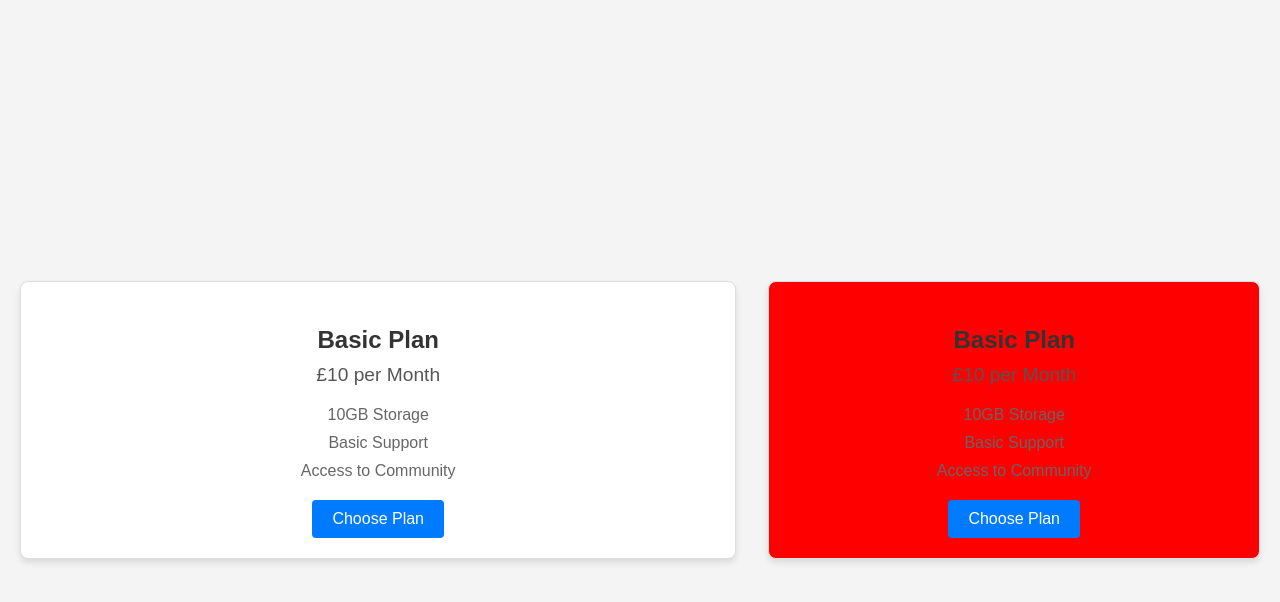
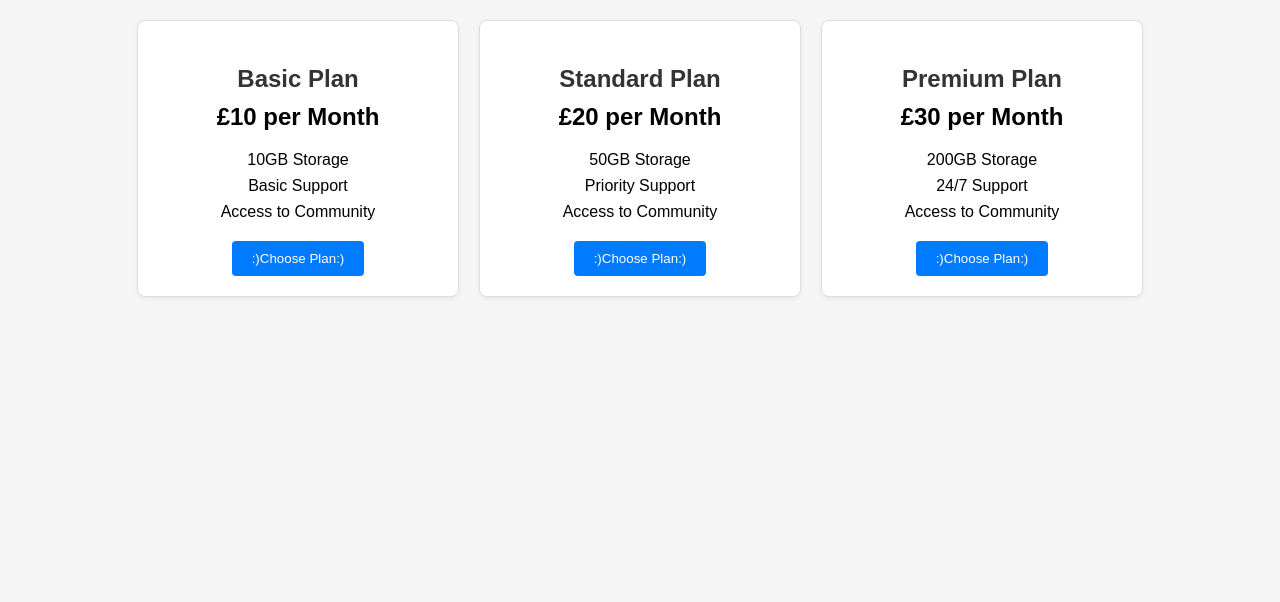
Before and after one commit to MelissaJones98/HTML-CSS-JavaScript-Course, a plain HTML site: page pages/pricing.html in a window 1280 px wide. Drawn offline with Linux system fonts and the light colour scheme.

Commit message:
Module 3.9: Pseudo-elements and Pseudo-classes

```diff
--- a/pages/pricing.html
+++ b/pages/pricing.html
@@ -7,8 +7,8 @@
     <link rel="stylesheet" href="/styles/pricing.css" />
   </head>
   <body>
-    <div class="pricing-cards">
-      <div class="card" id="secondary">
+    <div class="pricing-container">
+      <div class="card">
         <h3>Basic Plan</h3>
         <p class="price">£10 per Month</p>
         <ul>
@@ -19,7 +19,7 @@
         <button>Choose Plan</button>
       </div>
 
-      <!-- <div class="card">
+      <div class="card">
         <h3>Standard Plan</h3>
         <p class="price">£20 per Month</p>
         <ul>
@@ -28,9 +28,9 @@
           <li>Access to Community</li>
         </ul>
         <button>Choose Plan</button>
-      </div> -->
+      </div>
 
-      <!-- <div class="card">
+      <div class="card">
         <h3>Premium Plan</h3>
         <p class="price">£30 per Month</p>
         <ul>
@@ -39,39 +39,6 @@
           <li>Access to Community</li>
         </ul>
         <button>Choose Plan</button>
-      </div> -->
-
-      <div class="card" id="important">
-        <h3>Basic Plan</h3>
-        <p class="price">£10 per Month</p>
-        <ul>
-          <li>10GB Storage</li>
-          <li>Basic Support</li>
-          <li>Access to Community</li>
-        </ul>
-        <button>Choose Plan</button>
-      </div>
-
-      <!-- <div class="card">
-        <h3>Standard Plan</h3>
-        <p class="price">£20 per Month</p>
-        <ul>
-          <li>50GB Storage</li>
-          <li>Priority Support</li>
-          <li>Access to Community</li>
-        </ul>
-        <button>Choose Plan</button>
-      </div> -->
-
-      <!-- <div class="card">
-        <h3>Premium Plan</h3>
-        <p class="price">£30 per Month</p>
-        <ul>
-          <li>200GB Storage</li>
-          <li>24/7 Support</li>
-          <li>Access to Community</li>
-        </ul>
-        <button>Choose Plan</button> -->
       </div>
     </div>
   </body>
--- a/styles/pricing.css
+++ b/styles/pricing.css
@@ -1,23 +1,25 @@
 body {
-  font-family: arial, sans-serif;
+  font-family: sans-serif;
   margin: 0;
-  padding: 0;
-  background-color: #f4f4f4;
+  padding: 20px;
+  background-color: #f5f5f5;
 }
 
-.pricing-cards {
-  padding: 20px;
+.pricing-container {
+  display: flex;
+  flex-wrap: wrap;
+  gap: 20px;
+  justify-content: center;
 }
 
 .card {
-  background-color: #fff;
+  background-color: white;
   border: 1px solid #ddd;
   border-radius: 8px;
-  box-shadow: 0 4px 6px rgba(0, 0, 0, 0.1);
-  margin: 20px 0;
+  width: 280px;
   padding: 20px;
   text-align: center;
-  height: fit-content;
+  box-shadow: 0 2px 5px rgba(0, 0, 0, 0.05);
 }
 
 .card h3 {
@@ -26,59 +28,47 @@ body {
   color: #333;
 }
 
-.card .price {
-  font-size: 1.2rem;
-  color: #555;
+.price {
+  font-size: 24px;
+  font-weight: bold;
   margin: 10px 0;
 }
 
-.card ul {
+ul {
   list-style: none;
   padding: 0;
   margin: 20px 0;
 }
 
-.card ul li {
-  margin: 10px 0;
-  color: #666;
+li {
+  margin: 8px 0;
 }
 
-.card button {
+button {
   background-color: #007bff;
-  color: #fff;
+  color: white;
   border: none;
   border-radius: 4px;
   padding: 10px 20px;
   cursor: pointer;
-  font-size: 1em;
 }
 
-.card button:hover {
+.card:hover {
+  transform: scale(1.05); /* card will get bigger when it is hovered over */
+}
+
+.card:active {
+  background-color: #f0ecec; /* background-color will change when the card is clicked on */
+}
+
+button:active {
   background-color: #0056b3;
 }
 
-/* flexbox */
-.pricing-cards {
-  display: flex;
-  gap: 2rem;
-  /* justify-content: center; */
-  /* flex-direction: column; */
-  /* flex-direction: column-reverse;  */
-  flex-direction: row;
-  /* flex-direction: row-reverse;  */
-  height: 100vh; /* 100 view height (vh) */
-  align-items: center;
-  flex-wrap: wrap;
+button:before {
+  content: ":)";
 }
 
-#important {
-  background-color: red;
-  /* flex: 1; */
-  flex: 2;
+button:after {
+  content: ":)";
 }
-
-#secondary {
-  /* flex: 1; */
-  /* flex: 2; */
-  flex: 3;
-}
```
